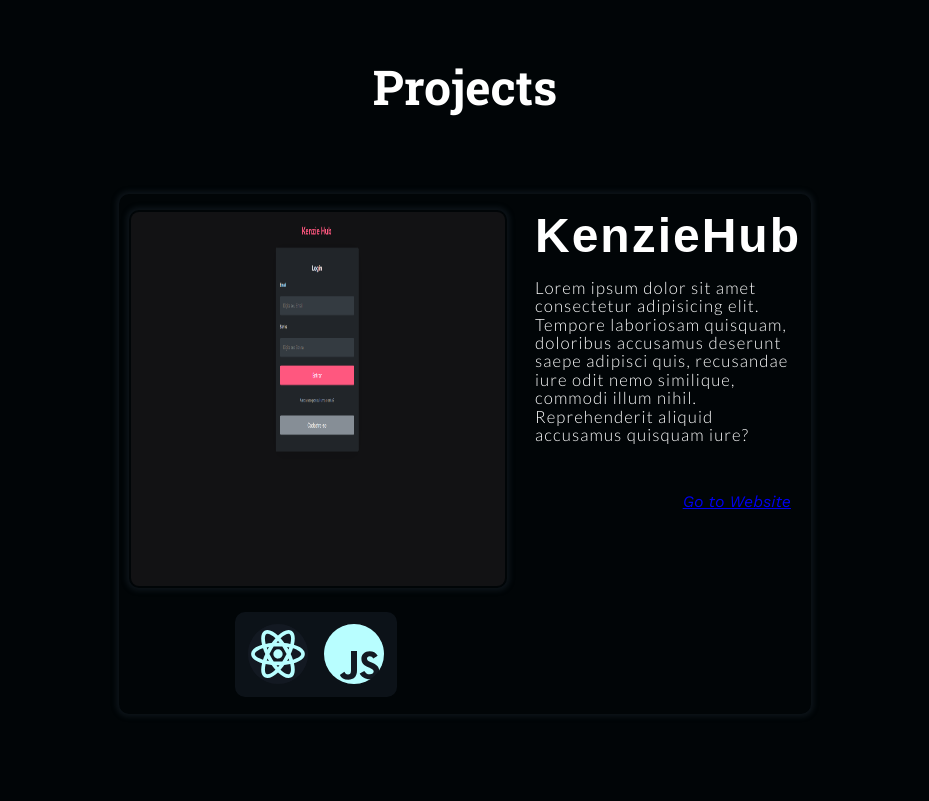
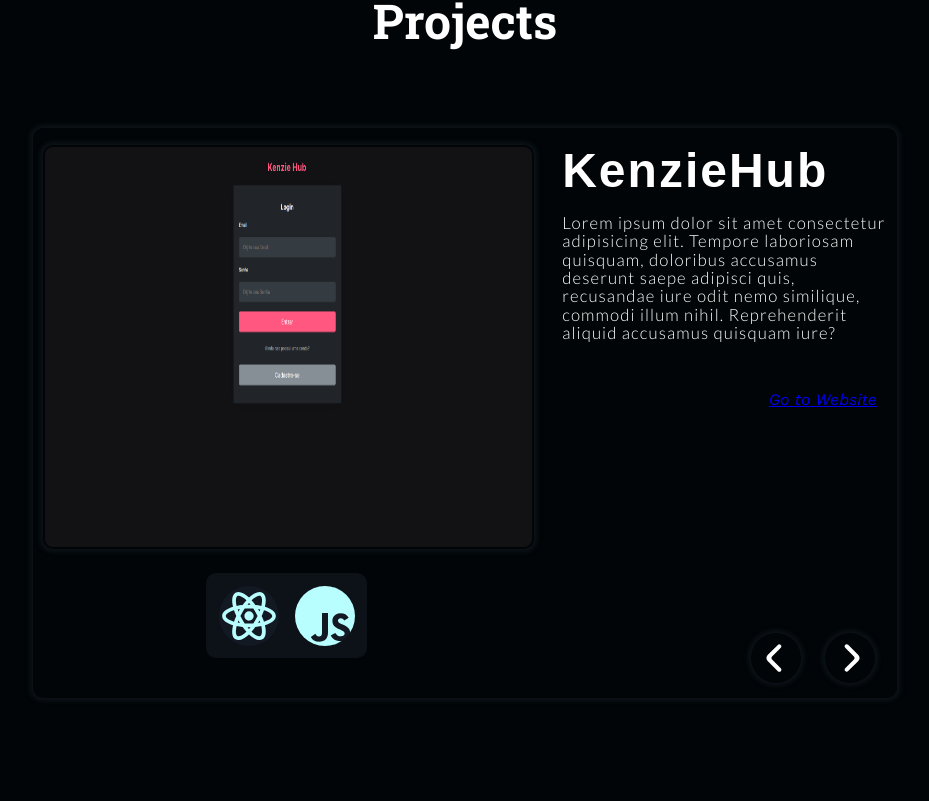
Before and after one commit to mvsgurtz/Portfolio, a React (Vite) app: page / in a window 1280 px wide. Shown: the part 2399-3200 px from the top of the page, without its empty margins (175-1104 px from the left). Built offline with nearby package versions, Linux system fonts and the light colour scheme; the HTML template or start-up script is replaced by a standard one; a web font is replaced by a local one.

Commit message:
Changing project session

```diff
--- a/src/components/MainContent/ProjectsSection/ProjectCard/style.module.scss
+++ b/src/components/MainContent/ProjectsSection/ProjectCard/style.module.scss
@@ -1,6 +1,6 @@
 .card__container {
-    width: 70%;
-    height: 500px;
+    width: 100%;
+    height: 550px;
     margin: 0 auto;
     box-shadow: -0px -0px 5px 3px rgba(30, 39, 51, 0.4);
     border-radius: 10px;
--- a/src/components/MainContent/ProjectsSection/index.tsx
+++ b/src/components/MainContent/ProjectsSection/index.tsx
@@ -10,6 +10,53 @@ export const ProjectsSection = () => {
       <h1 className="highlight__font">Projects</h1>
       <div className={style.slider__container}>
         <ul className={style.slider}>
+          <div className={style.slider__nav}>
+            <button>
+              {" "}
+              <svg
+                viewBox="0 0 24 24"
+                fill="none"
+                xmlns="http://www.w3.org/2000/svg"
+                transform="rotate(180)"
+              >
+                <g id="SVGRepo_bgCarrier" stroke-width="0"></g>
+                <g
+                  id="SVGRepo_tracerCarrier"
+                  stroke-linecap="round"
+                  stroke-linejoin="round"
+                ></g>
+                <g id="SVGRepo_iconCarrier">
+                  {" "}
+                  <path
+                    d="M9.71069 18.2929C10.1012 18.6834 10.7344 18.6834 11.1249 18.2929L16.0123 13.4006C16.7927 12.6195 16.7924 11.3537 16.0117 10.5729L11.1213 5.68254C10.7308 5.29202 10.0976 5.29202 9.70708 5.68254C9.31655 6.07307 9.31655 6.70623 9.70708 7.09676L13.8927 11.2824C14.2833 11.6729 14.2833 12.3061 13.8927 12.6966L9.71069 16.8787C9.32016 17.2692 9.32016 17.9023 9.71069 18.2929Z"
+                    fill="#fff"
+                  ></path>{" "}
+                </g>
+              </svg>
+            </button>
+            <button>
+              <svg
+                viewBox="0 0 24 24"
+                fill="none"
+                xmlns="http://www.w3.org/2000/svg"
+              >
+                <g id="SVGRepo_bgCarrier" stroke-width="0"></g>
+                <g
+                  id="SVGRepo_tracerCarrier"
+                  stroke-linecap="round"
+                  stroke-linejoin="round"
+                ></g>
+                <g id="SVGRepo_iconCarrier">
+                  {" "}
+                  <path
+                    d="M9.71069 18.2929C10.1012 18.6834 10.7344 18.6834 11.1249 18.2929L16.0123 13.4006C16.7927 12.6195 16.7924 11.3537 16.0117 10.5729L11.1213 5.68254C10.7308 5.29202 10.0976 5.29202 9.70708 5.68254C9.31655 6.07307 9.31655 6.70623 9.70708 7.09676L13.8927 11.2824C14.2833 11.6729 14.2833 12.3061 13.8927 12.6966L9.71069 16.8787C9.32016 17.2692 9.32016 17.9023 9.71069 18.2929Z"
+                    fill="#fff"
+                  ></path>{" "}
+                </g>
+              </svg>
+            </button>
+          </div>
+
           <ProjectCard
             projectImg={KenzieHub}
             projectName={"KenzieHub"}
@@ -19,6 +66,16 @@ export const ProjectsSection = () => {
               "    Lorem ipsum dolor sit amet consectetur adipisicing elit. Tempore laboriosam quisquam, doloribus accusamus deserunt saepe adipisci quis, recusandae iure odit nemo similique, commodi illum nihil. Reprehenderit aliquid accusamus quisquam iure?"
             }
           />
+
+          {/* <ProjectCard
+            projectImg={KenzieHub}
+            projectName={"OtherProject"}
+            projectSkills={[react, javascript]}
+            projectLink={"#"}
+            projectDescription={
+              "    Lorem ipsum dolor sit amet consectetur adipisicing elit. Tempore laboriosam quisquam, doloribus accusamus deserunt saepe adipisci quis, recusandae iure odit nemo similique, commodi illum nihil. Reprehenderit aliquid accusamus quisquam iure?"
+            }
+          /> */}
         </ul>
       </div>
     </section>
--- a/src/components/MainContent/ProjectsSection/style.module.scss
+++ b/src/components/MainContent/ProjectsSection/style.module.scss
@@ -14,12 +14,39 @@
     }
 
     .slider__container {
+        width: 75%;
+        height: 100%;
+        margin: 0 auto;
+
 
 
         .slider {
-            width: 75%;
-            height: 100%;
+            width: 90%;
+            height: fit-content;
             margin: 0 auto;
+            position: relative;
+
+            .slider__nav {
+                position: absolute;
+                right: 10px;
+                z-index: 2;
+                bottom: 0px;
+
+                button {
+                    background-color: transparent;
+                    border: none;
+                    padding: 12px;
+                    cursor: pointer;
+
+                }
+
+                svg {
+                    width: 50px;
+                    box-shadow: -0px -0px 5px 3px rgba(30, 39, 51, 0.4);
+                    border-radius: 50%;
+                }
+            }
+
 
             .slide {
 
```
